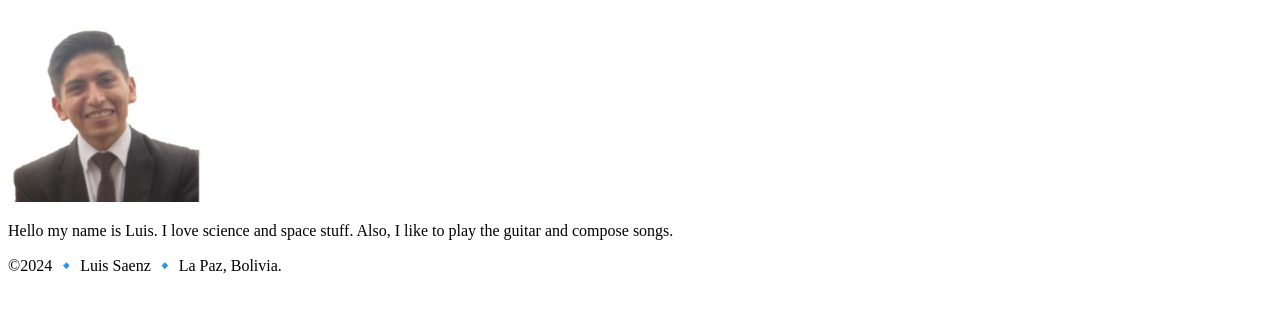
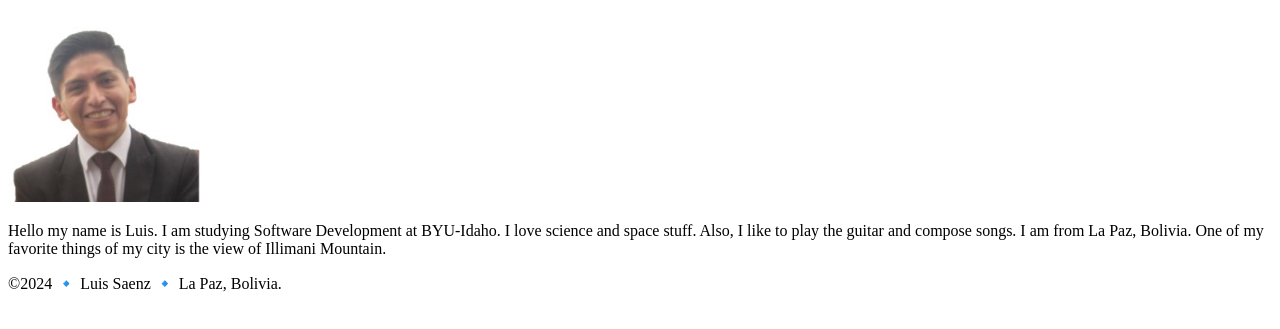
Before and after one commit to luissaenz99/wdd130, a plain HTML site: page index.html in a window 1280 px wide. Shown: the part 105-434 px from the top of the page. Drawn offline with Linux system fonts and the light colour scheme.

Commit message:
Introduction updated

```diff
--- a/index.html
+++ b/index.html
@@ -16,7 +16,9 @@
         <main>
             <h1>Luis Alejandro Saenz | WDD 130</h1>
             <img src="images/profile.jpg" alt="Hello, my name is Luis Saenz" width="200">
-            <p>Hello my name is Luis. I love science and space stuff. Also, I like to play the guitar and compose songs.</p>
+            <p>Hello my name is Luis. I am studying Software Development at BYU-Idaho. I love science and space stuff.
+            Also, I like to play the guitar and compose songs. I am from La Paz, Bolivia. One of my favorite
+            things of my city is the view of Illimani Mountain.</p>
         </main>
         <footer>
             <p>&copy;2024 🔹 Luis Saenz 🔹 La Paz, Bolivia.</p>
```
